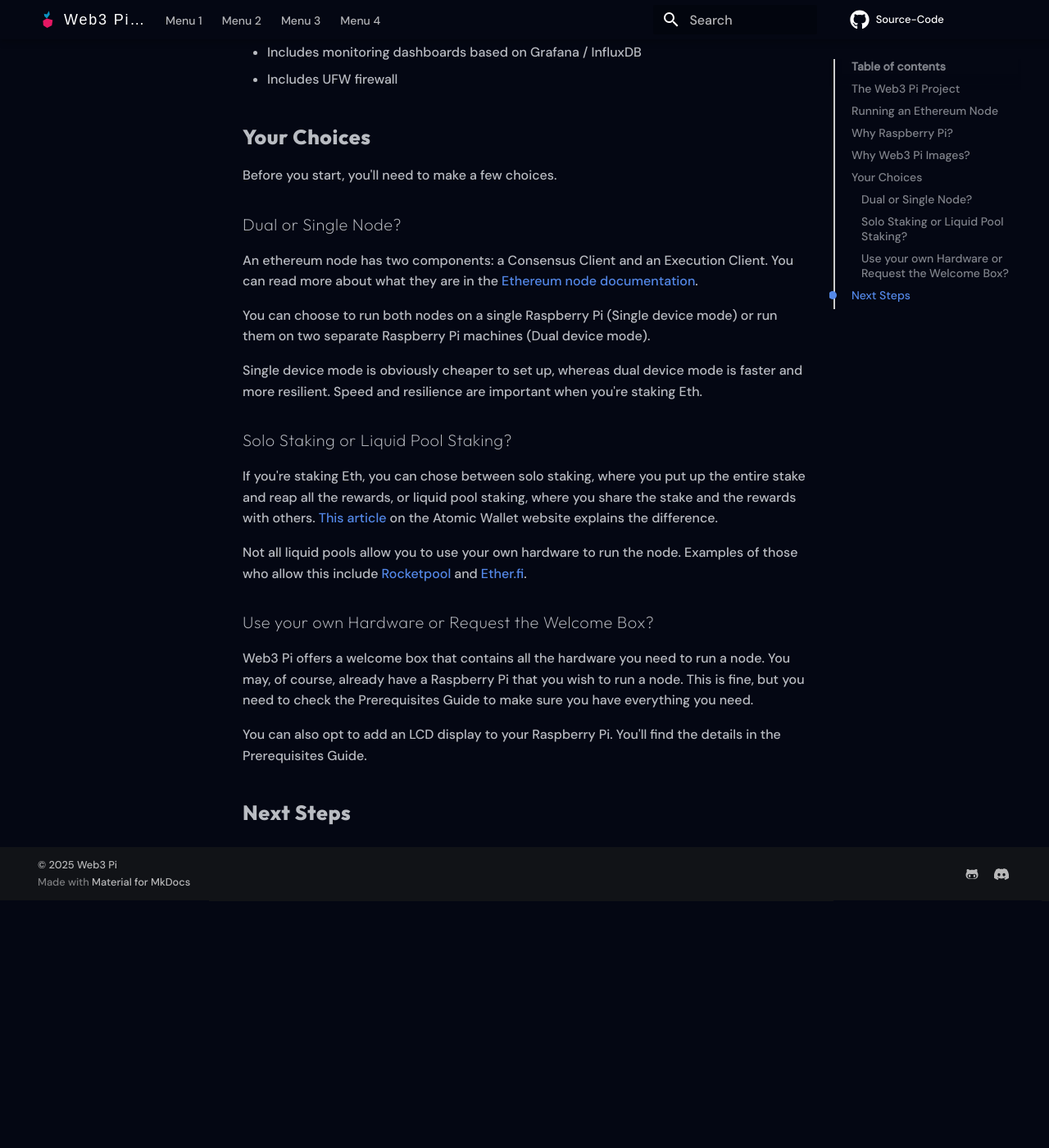
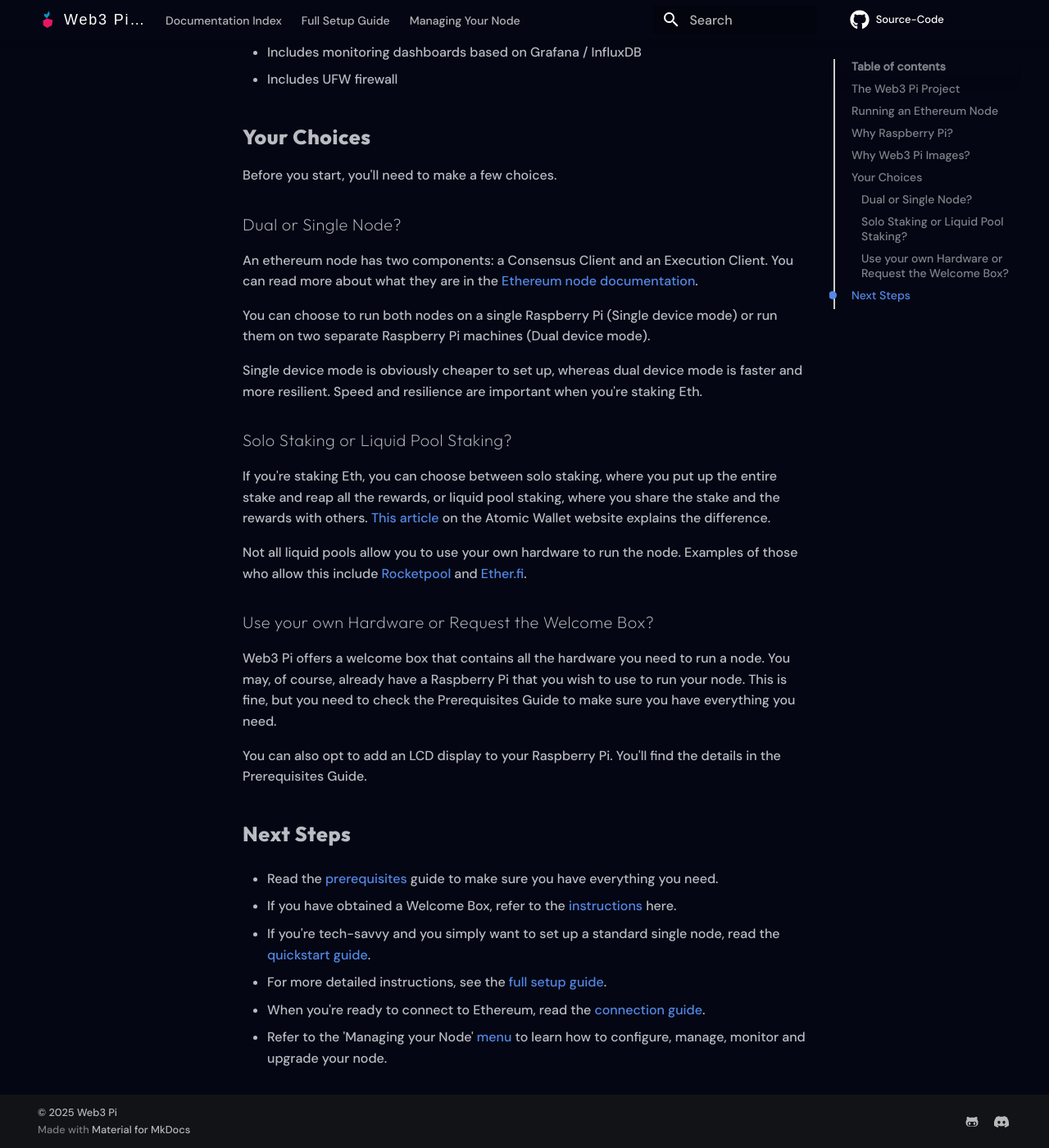
Before and after one commit to Web3-Pi/docs, an MkDocs documentation site: the page built from docs/before.md, in a window 1280 px wide and 1400 px high, scrolled down 1235 px. Shown: the whole window at 82% size. Built offline with MkDocs 1.6.1 and Material for MkDocs 9.7.7, drawn with Linux system fonts in a browser that asks for light colours; some web fonts are replaced; comment, search, counter and statistics services are not loaded; before the commit the page ends 2333 px from its top, so only the background shows below that.

Commit message:
Set up menus ready to test

```diff
--- a/docs/before.md
+++ b/docs/before.md
@@ -52,14 +52,26 @@
 
 ### Solo Staking or Liquid Pool Staking?
 
-If you're staking Eth, you can chose between solo staking, where you put up the entire stake and reap all the rewards, or liquid pool staking, where you share the stake and the rewards with others. [This article](https://atomicwallet.io/academy/articles/should-i-stake-my-ethereum) on the Atomic Wallet website explains the difference.
+If you're staking Eth, you can choose between solo staking, where you put up the entire stake and reap all the rewards, or liquid pool staking, where you share the stake and the rewards with others. [This article](https://atomicwallet.io/academy/articles/should-i-stake-my-ethereum) on the Atomic Wallet website explains the difference.
 
 Not all liquid pools allow you to use your own hardware to run the node. Examples of those who allow this include [Rocketpool](https://rocketpool.net) and [Ether.fi](https://www.ether.fi).
 
 ### Use your own Hardware or Request the Welcome Box?
 
-Web3 Pi offers a welcome box that contains all the hardware you need to run a node. You may, of course, already have a Raspberry Pi that you wish to run a node. This is fine, but you need to check the Prerequisites Guide to make sure you have everything you need.
+Web3 Pi offers a welcome box that contains all the hardware you need to run a node. You may, of course, already have a Raspberry Pi that you wish to use to run your node. This is fine, but you need to check the Prerequisites Guide to make sure you have everything you need.
 
 You can also opt to add an LCD display to your Raspberry Pi. You'll find the details in the Prerequisites Guide.
 
 ## Next Steps
+
+- Read the [prerequisites](prerequisites.md) guide to make sure you have everything you need.
+
+- If you have obtained a Welcome Box, refer to the [instructions](welcome-box.md) here.
+
+- If you're tech-savvy and you simply want to set up a standard single node, read the [quickstart guide](quickstart.md).
+
+- For more detailed instructions, see the [full setup guide](full-setup/menu.md).
+
+- When you're ready to connect to Ethereum, read the [connection guide](ethereum-connect.md).
+
+- Refer to the 'Managing your Node' [menu](managing/menu.md) to learn how to configure, manage, monitor and upgrade your node.
--- a/mkdocs.yml
+++ b/mkdocs.yml
@@ -75,11 +75,9 @@
 
 
 nav:
-  - Menu 1:
+  - Documentation Index:
       - Web3 Pi: 'index.md'
-  - Menu 2:
-      - Introduction: 'menu2.md'
-  - Menu 3:
-      - Introduction: 'menu3.md'
-  - Menu 4:
-      - Introduction: 'menu4.md'
+  - Full Setup Guide:
+      - Introduction: 'full-setup/menu.md'
+  - Managing Your Node:
+      - Introduction: 'managing/menu.md'
```
Also changed, not shown: docs/connect-ethereum.md (+1 -0 lines), docs/full-setup/hardware.md (+1 -0 lines), docs/full-setup/menu.md (+1 -0 lines), docs/full-setup/software-dual.md (+1 -0 lines), docs/full-setup/software-single.md (+1 -0 lines), docs/prerequisites.md (+1 -0 lines), docs/quickstart.md (+1 -0 lines), docs/welcome-box.md (+1 -0 lines).
